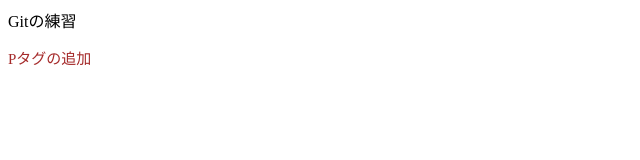
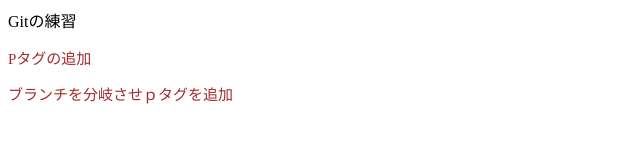
Before and after one commit to cuff-vuydrip/20250326, a plain HTML site: page index.html in a window 1280 px wide. Shown: the whole page, without its empty margins (0-640 px from the left). Drawn offline with Linux system fonts and the light colour scheme.

Commit message:
HTMLファイルにｐタグを追加

```diff
--- a/index.html
+++ b/index.html
@@ -8,5 +8,6 @@
     <body>
         <div>Gitの練習</div>
         <p>Pタグの追加</p>
+        <p>ブランチを分岐させｐタグを追加</p>
     </body>
 </html>
```
